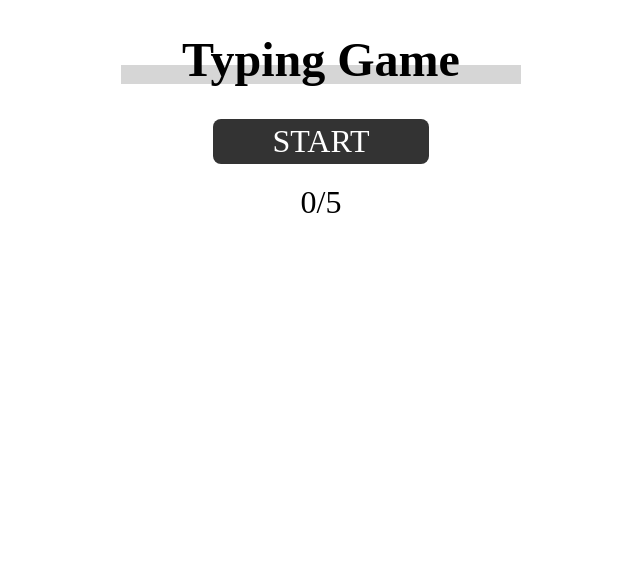
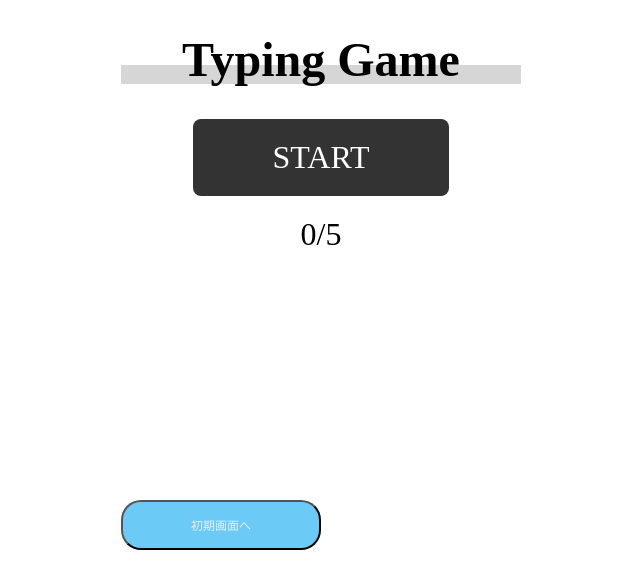
Before and after one commit to nao-kichi/Vue-typing, a plain HTML site: page index.html in a window 1280 px wide. Shown: the whole page, without its empty margins (319-959 px from the left). Drawn offline with nearby package versions, Linux system fonts and the light colour scheme.

Commit message:
ボタン追加

```diff
--- a/main.css
+++ b/css/main.css
@@ -37,7 +37,7 @@ body{
 .startButton{
   background-color: #333;
   color: #fff;
-  padding: 4px 60px;
+  padding: 20px 80px;
   border: none;
   outline: none;
   border-radius: 8px;
@@ -53,6 +53,7 @@ body{
   color: gray;
 }
 
+/* clearテキスト */
 .clear{
   color: #03a9f4;
 }
@@ -81,3 +82,19 @@ body{
   border: 1px solid;
   height: 12px;
 }
+
+/* 角丸 */
+.button{
+  width: 200px;
+  height: 50px;
+  font-size:12px;
+  color:#ededed;
+  text-align:center;
+  display:block;
+  padding:10px 0 10px;
+  background:#6BCBF6;
+  border-radius: 20px;
+  position: absolute;
+  top: 500px;
+  left: 440px;
+}
--- a/index.html
+++ b/index.html
@@ -1,3 +1,12 @@
+<!-- 追加したい機能 -->
+<!-- 戻るボタンの追加 -->
+<!-- 終了後に、初期画面に戻る -->
+<!-- スペースを押すと開始できる -->
+<!-- fontを変更する -->
+<!-- 全体的にもう少し大きく見せる -->
+<!-- ゲーム終了後に点数によってキャラクターを出現させる -->
+<!-- タイマーカウントを導入する -->
+
 <!DOCTYPE html>
 <html lang="ja">
 
@@ -6,38 +15,37 @@
   <meta http-equiv="X-UA-Compatible" content="IE=edge">
   <meta name="viewport" content="width=device-width, initial-scale=1.0">
   <title>Document</title>
-  <link rel="stylesheet" href="main.css">
+  <link rel="stylesheet" href="css/main.css">
 
   <!-- vue jsの読み込み-->
   <script src="https://cdn.jsdelivr.net/npm/vue@2.6.14/dist/vue.js"></script>
 </head>
 
 
-
-
-
 <body>
 
-  <!-- ここr必要? -->
   <div id="app" class="container">
     <div class="title">
       <h1>Typing Game</h1>
       <div class="marker"></div>
     </div>
 
-    <!-- ボタン -->
+    <!-- 戻るボタン -->
+    <button type=“button” class="button" onclick="location.href='https://nao-kichi.github.io/Vue-typing/'">初期画面へ</button>
     <!-- gameStartが押されたらスタートするようにしている -->
     <!-- startFlgがtrueになった場合に、startButtonが非表示となる -->
-    <button v-if = "startFlg!=true" class="startButton mb-20" @click = "gameStart">START</button>
+    <button v-if="startFlg!=true" class="startButton mb-20" @click="gameStart">START</button>
+
 
     <!-- ここからテキストとなる -->
     <!-- startFlgがtrueの時だけここのテキストが出現する -->
     <div v-if="startFlg">
       <div class="question mb-20">{{ current_question}}</div>
-    <div v-if="current_question_counts == question_counds" class="clear">Clear!</div>
+      <div v-if="current_question_counts == question_counts" class="clear">Clear!</div>
       <div class="typeFormWrapprer mb-20">
-      <input id= 'typeForm' v-model= "typeBox" type = "text" class="typeForm">
+        <input id='typeForm' v-model="typeBox" type="text" class="typeForm">
       </div>
+
 
       <!-- gaugeWrapperで背景同化を防ぐ -->
       <div class="gaugeWrapper mb-20"></div>
@@ -47,62 +55,64 @@
     <div>{{current_question_counts}}/{{question_counts}}</div>
   </div>
 
+
   <!-- startFlgがゲームがスタートしているか確認する -->
   <!-- current_questionが今、現在の問題となる -->
   <script>
     new Vue({
-  el:"#app",
-  data:{
-    startFlg:"",
-    current_question:"",
+      el: "#app",
+      data: {
+        startFlg: "",
+        current_question: "",
         // テキスト導入　さらに追加
-    questions:[
+        questions: [
           'apple',
           'banana',
           'chocolate',
           'donut',
           'espresso',
         ],
-    typeBox:"",
-    current_question_counts:0,
-    question_counts:0
+        typeBox: "",
+        current_question_counts: 0,
+        question_counts: 0
       },
-  computed:{
-    styleObject:function(){
+      computed: {
+        styleObject: function () {
           width = 20 * this.current_question_counts + "%"
           // 全問正解の場合は水色にする
-if (this.current_question_counts == 5){
+          if (this.current_question_counts == 5) {
             color = "#03a9f4"
           } else {
             // 全問正解以外はオレンジ色にする
             color = "orange"
           }
           // 正解する度に色が変わっていく
-return{
-  'width':width,
+          return {
+            'width': width,
             'background-color': color
           }
         }
       },
 
       // $next.focusで開始ボタンを押すと自動でテキスト部分に打てるようになる。
-  methods:{
-    gameStart:function(){
+      methods: {
+        gameStart: function () {
           this.startFlg = true;
-      this.$nextTick(function(){
+          this.$nextTick(function () {
             document.getElementById('typeForm').focus()
           })
         }
       },
-  mounted:function(){
+      mounted: function () {
         this.current_question = this.questions[0]
         this.question_counts = this.questions.length
       },
+
       // spliceで要素の削除をしている
-  watch:{
-    typeBox:function(e){
-      if (e == this.current_question){
-        this.questions.splice(0,1)
+      watch: {
+        typeBox: function (e) {
+          if (e == this.current_question) {
+            this.questions.splice(0, 1)
             // 1つ目を取得する
             this.current_question = this.questions[0]
             this.typeBox = ""
@@ -112,6 +122,8 @@ return{
         }
       }
     })
+
   </script>
 </body>
+
 </html>
```
Also changed, not shown: 2 other files. Lines whose indentation alone changed are shown as unchanged.
